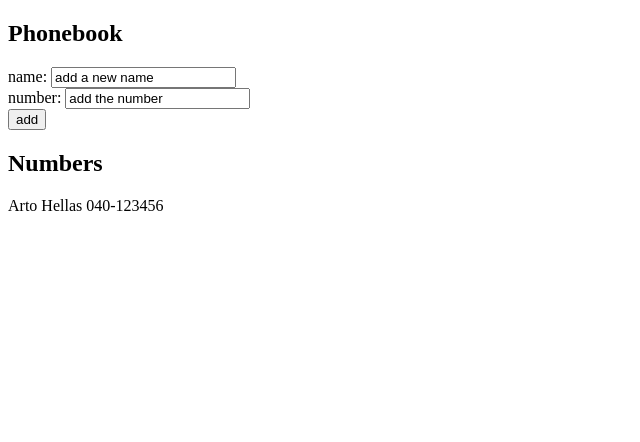
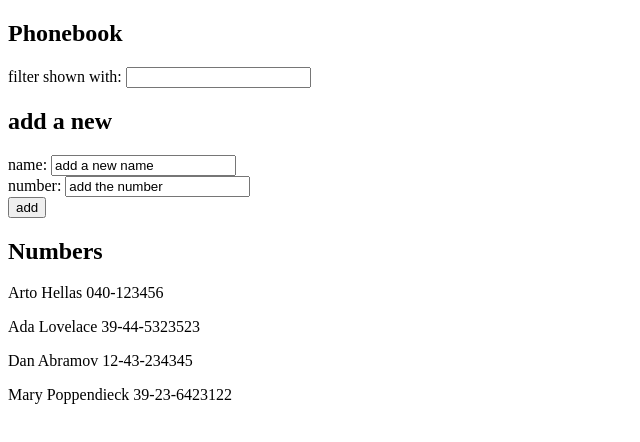
Before and after one commit to PeterBrw/fullstackopen, a React (Create React App) app in the folder part2/phonebook/: page / in a window 1280 px wide. Shown: the top 442 px of the page, without its empty margins (0-640 px from the left). Built offline with nearby package versions, Linux system fonts and the light colour scheme.

Commit message:
part2 2.9

```diff
--- a/part2/phonebook/src/App.js
+++ b/part2/phonebook/src/App.js
@@ -4,9 +4,15 @@
 import Number from './components/Number'
 
 const App = () => {
-	const [persons, setPersons] = useState([{ name: 'Arto Hellas', number: '040-123456' }])
+	const [persons, setPersons] = useState([
+		{ name: 'Arto Hellas', number: '040-123456', id: 1 },
+		{ name: 'Ada Lovelace', number: '39-44-5323523', id: 2 },
+		{ name: 'Dan Abramov', number: '12-43-234345', id: 3 },
+		{ name: 'Mary Poppendieck', number: '39-23-6423122', id: 4 },
+	])
 	const [newName, setNewName] = useState('add a new name')
 	const [newNumber, setNewNumber] = useState('add the number')
+	const [filter, setFilter] = useState('')
 
 	const addName = (e) => {
 		e.preventDefault()
@@ -33,7 +39,7 @@
 			return
 		}
 
-		newPersons.push({ name: newName, number: newNumber })
+		newPersons.push({ name: newName, number: newNumber, id: new Date() })
 		setPersons(newPersons)
 		setNewName('')
 		setNewNumber('')
@@ -41,10 +47,15 @@
 
 	const handleNameChange = (e) => setNewName(e.target.value)
 	const handleNumberChange = (e) => setNewNumber(e.target.value)
+	const handleFilterChange = (e) => setFilter(e.target.value)
 
 	return (
 		<div>
 			<Header text={'Phonebook'} />
+			<div>
+				filter shown with: <input onChange={handleFilterChange} />
+			</div>
+			<Header text={'add a new'} />
 			<Form
 				addName={addName}
 				newName={newName}
@@ -55,9 +66,11 @@
 				setNewNumber={setNewNumber}
 			/>
 			<Header text={'Numbers'} />
-			{persons.map((person, i) => (
-				<Number key={person.name} name={person.name} number={person.number} />
-			))}
+			{persons
+				.filter((person) => person.name.toLowerCase().includes(filter.toLowerCase()))
+				?.map((person, i) => (
+					<Number key={person.id} name={person.name} number={person.number} />
+				))}
 		</div>
 	)
 }
```
